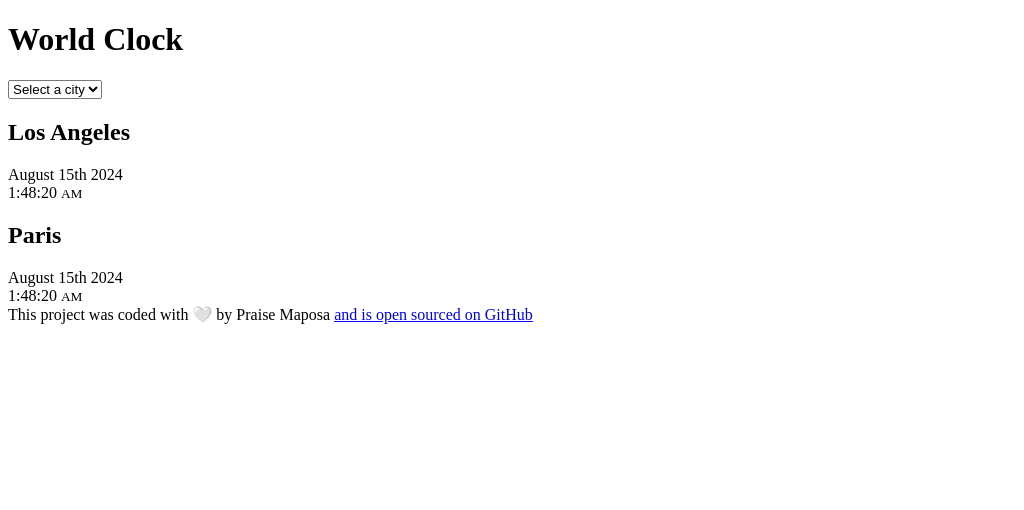
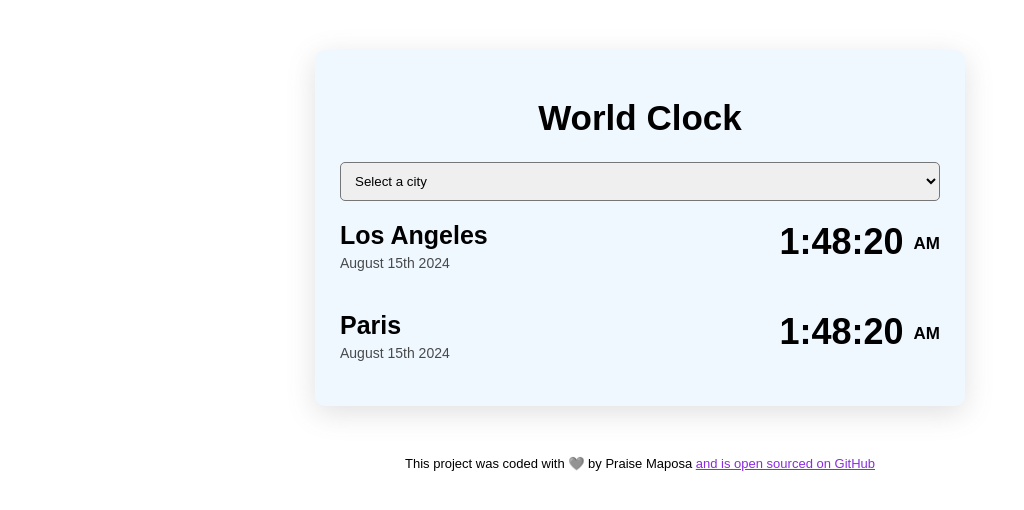
Before and after one commit to praie/World-clock, a plain HTML site: page index.html in a window 1280 px wide. Shown: the whole page, without its empty margins (0-1024 px from the left). Drawn offline with Linux system fonts and the light colour scheme.

Commit message:
added styles with css

```diff
--- a/index.html
+++ b/index.html
@@ -3,6 +3,7 @@
   <head>
     <meta charset="UTF-8" />
     <meta name="viewport" content="width=device-width, initial-scale=1.0" />
+    <link rel="stylesheet" href="src/style.css" />
     <title>World Clock</title>
   </head>
   <body>
@@ -15,19 +16,23 @@
         <option value="">Auckland</option>
       </select>
       <div class="city">
-        <h2>Los Angeles</h2>
-        <div class="date">August 15th 2024</div>
+        <div>
+          <h2>Los Angeles</h2>
+          <div class="date">August 15th 2024</div>
+        </div>
         <div class="time">1:48:20 <small>AM</small></div>
       </div>
       <div class="city">
-        <h2>Paris</h2>
-        <div class="date">August 15th 2024</div>
+        <div>
+          <h2>Paris</h2>
+          <div class="date">August 15th 2024</div>
+        </div>
         <div class="time">1:48:20 <small>AM</small></div>
       </div>
     </div>
   </body>
   <footer>
-    This project was coded with 🤍 by Praise Maposa
+    This project was coded with 🩶 by Praise Maposa
     <a href="https://github.com/praie/World-clock" target="_blank"
       >and is open sourced on GitHub
     </a>
--- /dev/null
+++ b/src/style.css
@@ -0,0 +1,51 @@
+body {
+  background-color: white;
+  font-family: Arial, Helvetica, sans-serif;
+}
+.container {
+  max-width: 600px;
+  background: aliceblue;
+  border-radius: 10px;
+  margin: 50px auto;
+  padding: 25px;
+  box-shadow: rgba(100, 100, 111, 0.2) 0px 7px 29px 0px;
+}
+h1 {
+  text-align: center;
+  font-size: 35px;
+}
+h2 {
+  margin: 0px 0px 5px;
+  font-size: 25px;
+}
+select {
+  display: block;
+  width: 100%;
+  padding: 10px;
+  border-radius: 5px;
+}
+.city {
+  display: flex;
+  justify-content: space-between;
+  padding: 20px 0;
+}
+.time {
+  font-size: 36px;
+  font-weight: bold;
+}
+.time small {
+  font-size: 17px;
+  vertical-align: middle;
+  line-height: 36px;
+}
+.date {
+  opacity: 0.7;
+  font-size: 14px;
+}
+footer {
+  text-align: center;
+  font-size: 13px;
+}
+a {
+  color: blueviolet;
+}
```
